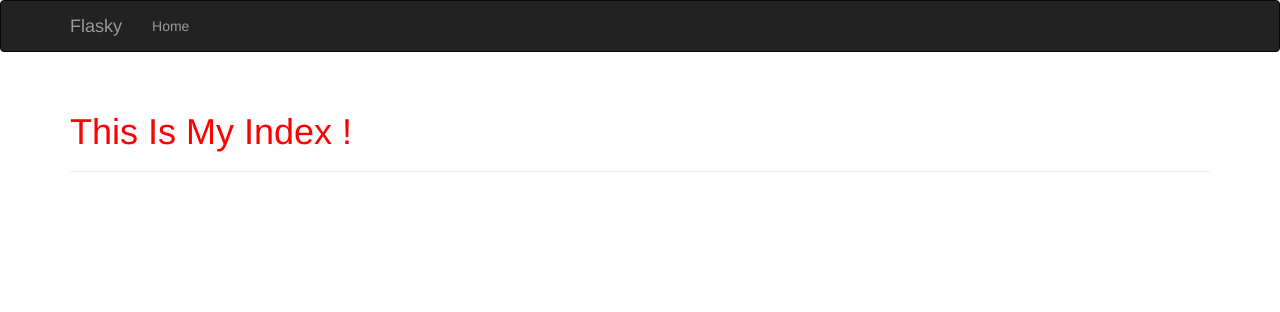
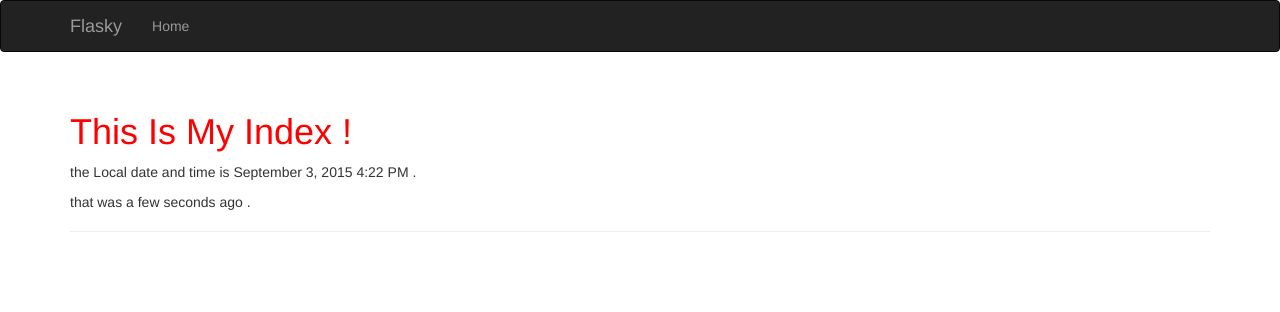
Before and after one commit to playgoods/tutoril_flask_migul, a Flask app: page / in a window 1280 px wide. Shown: the top 312 px of the page. Run offline with Flask 2, Linux system fonts and the light colour scheme; some libraries are stand-ins or nearby versions.

Commit message:
add moment ext and add favicon.ico and test date time

```diff
--- a/hello.py
+++ b/hello.py
@@ -1,16 +1,20 @@
 from flask import Flask,render_template
 from flask.ext.script import Manager
 from flask.ext.bootstrap import Bootstrap
+from flask.ext.moment import Moment
+from datetime import datetime
 
 app = Flask(__name__)
 
 manger = Manager(app)
 bootstrap = Bootstrap(app)
+moment = Moment(app)
+
 
 
 @app.route('/')
 def index():
-	return render_template("index.html")
+	return render_template("index.html",current_time=datetime.utcnow())
 
 @app.route('/user/<name>')
 def user(name):
--- a/templates/404.html
+++ b/templates/404.html
@@ -8,7 +8,4 @@
  			<a href="/"> rutern to index </a>
 		</div>
 	</div>
-
-
-
 {%endblock %}
--- a/templates/base.html
+++ b/templates/base.html
@@ -1,8 +1,11 @@
 {% extends "bootstrap/base.html" %}
 {% block head %}
 {{super()}}
-
  <link rel="stylesheet" type="text/css" href="{{ url_for('static', filename='css/bootstrap.min.css') }}">
+ <link rel="shortcut icon" href="{{url_for('static',filename='favicon.ico')}}"
+ type="image/x-icon">
+ <link rel="icon" href="{{ url_for('static', filename = 'favicon.ico') }}"
+type="image/x-icon">
 {%endblock%}
 
 {% block title %}Flasky{% endblock %}
@@ -28,9 +31,14 @@
 </div>
 {% endblock %}
 
-
 {% block content %}
 	<div class="container">
 		{% block page_content %}{% endblock %}
 	</div>
 {% endblock %}
+
+{% block scripts %}
+{{super()}}
+{{ moment.include_moment()}}
+
+{%endblock%}
--- a/templates/index.html
+++ b/templates/index.html
@@ -15,6 +15,8 @@
 	<div class="container">
 		<div class="page-header">
 			<h1> This Is My Index !</h1>
+			<p> the Local date and time is {{moment(current_time).format('LLL')}} .</p>
+			<p> that was  {{moment(current_time).fromNow(refresh=True)}} .</p>
 		</div>
 	</div>
 
--- a/templates/user.html
+++ b/templates/user.html
@@ -1,6 +1,4 @@
 {% extends 'base.html' %}
-
-
 {% block content %}
 
 	<div class="container">
@@ -8,5 +6,4 @@
 			<h1>Hello, {{ name |title}}!</h1>
 		</div>
 	</div>
-
 {% endblock %}
```
Also changed, not shown: static/favicon.ico (added).
